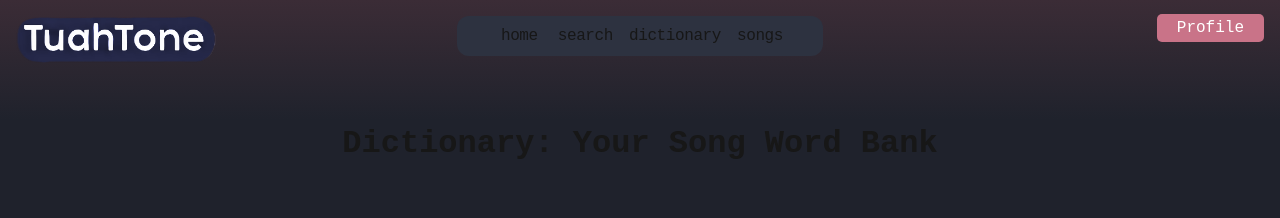
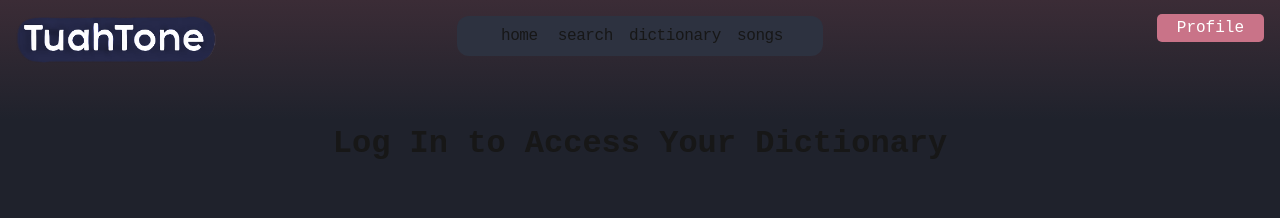
Before and after one commit to TheOfficialBarn/tuahtone, a Next.js app: page /dictionary in a window 1280 px wide. Shown: the top 218 px of the page. Built offline with nearby package versions, Linux system fonts and the light colour scheme; no server answers.

Commit message:
created authcontext to be able to see if logged in or not to allow user acess

```diff
--- /dev/null
+++ b/app/context/AuthContext.jsx
@@ -0,0 +1,30 @@
+// app/context/AuthContext.jsx
+"use client";
+
+import React, { createContext, useContext, useEffect, useState } from 'react';
+import { auth } from '../lib/firebase';
+import { onAuthStateChanged } from 'firebase/auth';
+
+const AuthContext = createContext();
+
+export const useAuth = () => useContext(AuthContext);
+
+export const AuthProvider = ({ children }) => {
+  const [user, setUser] = useState(null);
+  const [loading, setLoading] = useState(true);
+
+  useEffect(() => {
+    const unsubscribe = onAuthStateChanged(auth, (currentUser) => {
+      setUser(currentUser);
+      setLoading(false);
+    });
+
+    return () => unsubscribe();
+  }, []);
+
+  return (
+    <AuthContext.Provider value={{ user }}>
+      {!loading && children}
+    </AuthContext.Provider>
+  );
+};
--- a/app/dictionary/page.jsx
+++ b/app/dictionary/page.jsx
@@ -1,7 +1,22 @@
-export default function Page(){
-	return(
-		<section>
-			<h1>Dictionary: Your Song Word Bank</h1>
-		</section>
-	);
+// app/dictionary/page.jsx
+"use client";
+
+import React from 'react';
+import { useAuth } from '../context/AuthContext';
+import Link from 'next/link';
+
+export default function Page() {
+  const { user } = useAuth();
+
+  return (
+    <section>
+      {user ? (
+        <h1>Dictionary: Your Song Word Bank</h1>
+      ) : (
+        <>
+          <h1>Log In to Access Your Dictionary</h1>
+        </>
+      )}
+    </section>
+  );
 }
```
Also changed, not shown: app/layout.js (+7 -1 lines), 1 other file (tests, documents, lock files or other folders).
